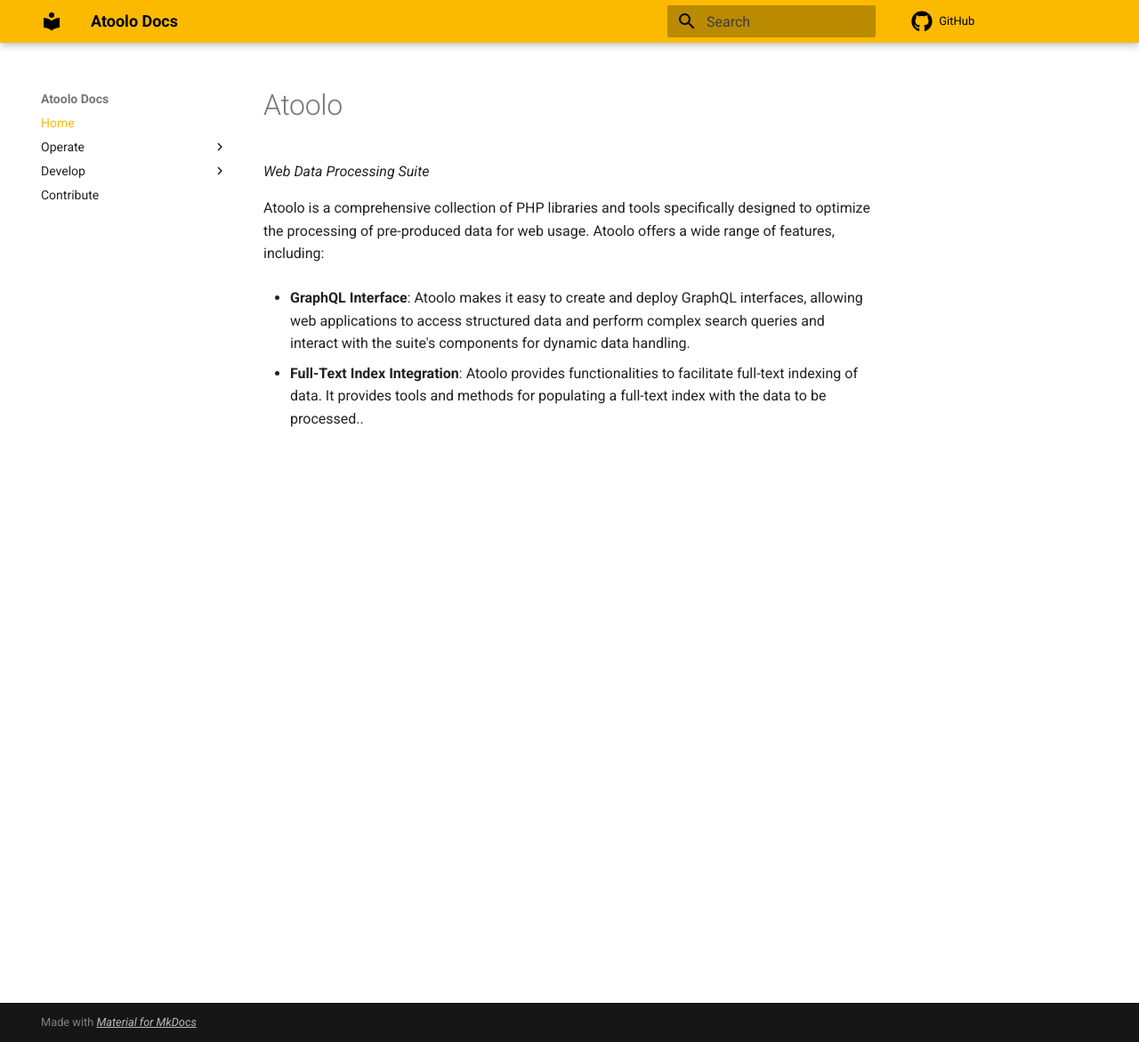
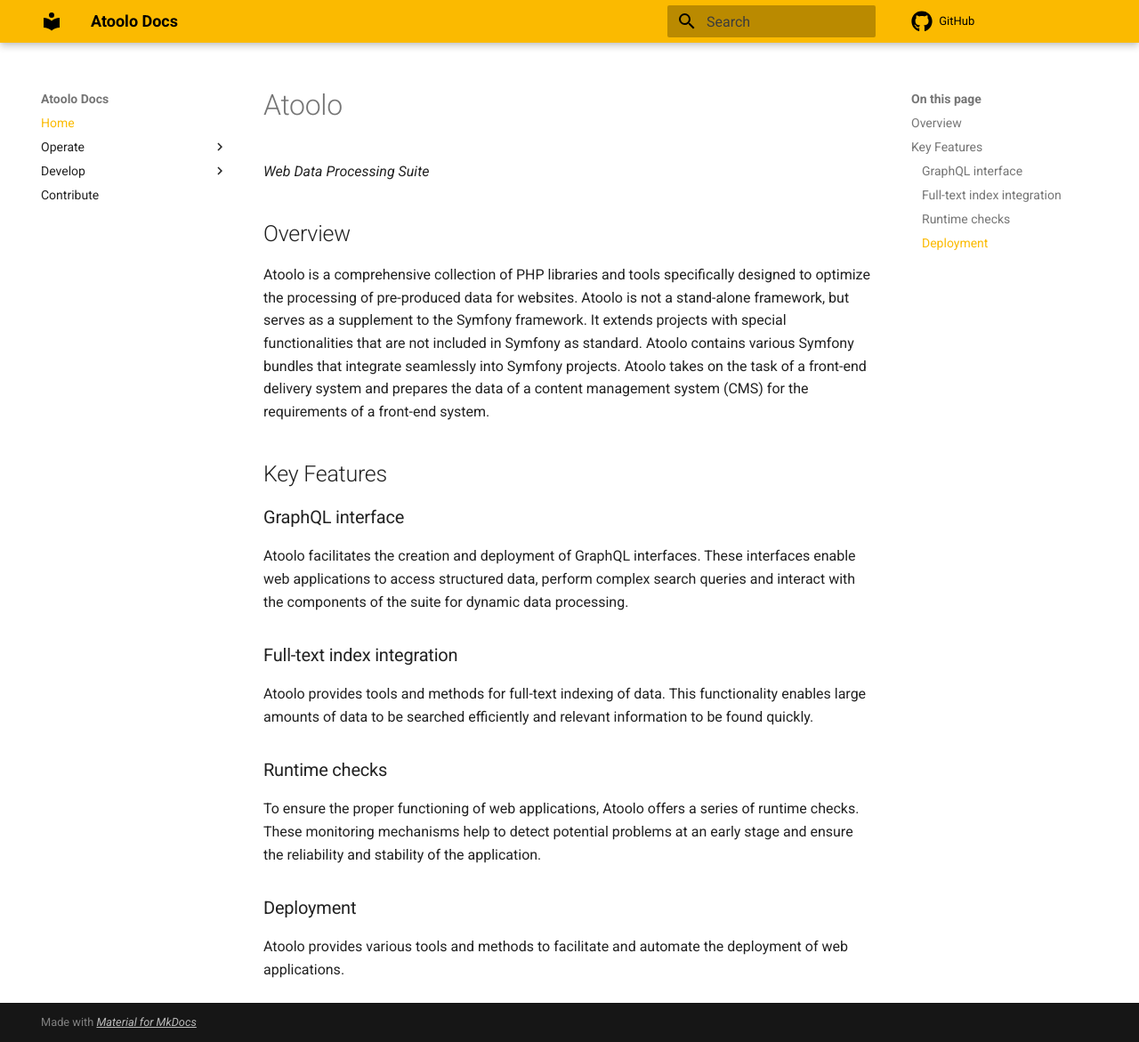
Before and after one commit to sitepark/atoolo-docs, an MkDocs documentation site: the page built from docs/index.md, in a window 1280 px wide and 1171 px high. Shown: the whole window at 89% size. Built offline with MkDocs 1.6.1 and Material for MkDocs 9.7.7, drawn with Linux system fonts in a browser that asks for light colours; comment, search, counter and statistics services are not loaded.

Commit message:
docs: update homepage

```diff
--- a/docs/index.md
+++ b/docs/index.md
@@ -2,8 +2,24 @@
 
 _Web Data Processing Suite_
 
-Atoolo is a comprehensive collection of PHP libraries and tools specifically designed to optimize the processing of pre-produced data for web usage. Atoolo offers a wide range of features, including:
+## Overview
 
-- **GraphQL Interface**: Atoolo makes it easy to create and deploy GraphQL interfaces, allowing web applications to access structured data and perform complex search queries and interact with the suite's components for dynamic data handling.
+Atoolo is a comprehensive collection of PHP libraries and tools specifically designed to optimize the processing of pre-produced data for websites. Atoolo is not a stand-alone framework, but serves as a supplement to the Symfony framework. It extends projects with special functionalities that are not included in Symfony as standard. Atoolo contains various Symfony bundles that integrate seamlessly into Symfony projects. Atoolo takes on the task of a front-end delivery system and prepares the data of a content management system (CMS) for the requirements of a front-end system.
 
-- **Full-Text Index Integration**: Atoolo provides functionalities to facilitate full-text indexing of data. It provides tools and methods for populating a full-text index with the data to be processed..
+## Key Features
+
+### GraphQL interface
+
+Atoolo facilitates the creation and deployment of GraphQL interfaces. These interfaces enable web applications to access structured data, perform complex search queries and interact with the components of the suite for dynamic data processing.
+
+### Full-text index integration
+
+Atoolo provides tools and methods for full-text indexing of data. This functionality enables large amounts of data to be searched efficiently and relevant information to be found quickly.
+
+### Runtime checks
+
+To ensure the proper functioning of web applications, Atoolo offers a series of runtime checks. These monitoring mechanisms help to detect potential problems at an early stage and ensure the reliability and stability of the application.
+
+### Deployment
+
+Atoolo provides various tools and methods to facilitate and automate the deployment of web applications.
```
